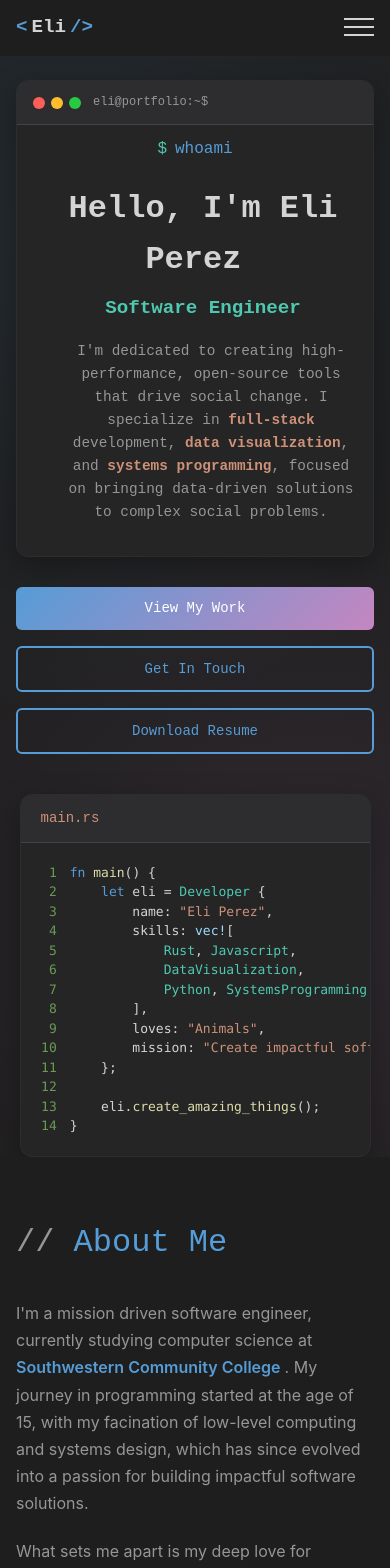
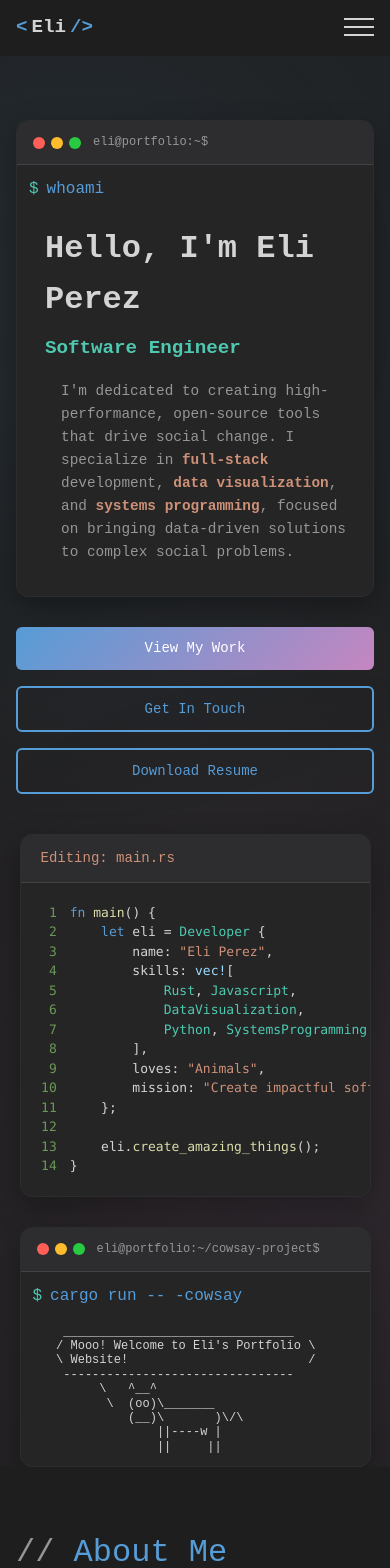
Before and after one commit to counterspecies/Portfolio-Website, a React (Create React App) app: page / in a window 390 px wide. Shown: the top 1568 px of the page. Built offline with nearby package versions, Linux system fonts and the light colour scheme.

Commit message:
added cow :)

```diff
--- a/src/components/Hero.css
+++ b/src/components/Hero.css
@@ -1,8 +1,9 @@
 .hero {
-  min-height: 100vh;
+  min-height: calc(100vh - 80px);
   display: flex;
   align-items: center;
   position: relative;
+  padding-top: 80px; /* Account for fixed header on desktop */
   background:
     radial-gradient(circle at 20% 20%, rgba(86, 156, 214, 0.1) 0%, transparent 50%),
     radial-gradient(circle at 80% 80%, rgba(197, 134, 192, 0.1) 0%, transparent 50%),
@@ -64,6 +65,7 @@
 .terminal-body {
   padding: 20px;
   font-family: 'JetBrains Mono', monospace;
+  font-size: 16px;
 }
 
 .command-line {
@@ -88,15 +90,18 @@
 .ascii-output {
   margin-top: 15px;
   color: var(--text-primary);
-  font-size: 0.7rem;
+  font-size: clamp(0.5rem, 2.5vw, 0.9rem);
   line-height: 1.2;
-  overflow-x: hidden;
+  overflow-x: auto;
+  width: 100%;
+  padding: 0 10px;
 }
 
 .ascii-output pre {
   margin: 0;
   font-family: 'JetBrains Mono', monospace;
   white-space: pre;
+  width: fit-content;
 }
 
 .name-display {
@@ -163,6 +168,8 @@
 /* Code Snippet Visual */
 .hero-visual {
   display: flex;
+  flex-direction: column;
+  gap: 30px;
   justify-content: center;
   align-items: center;
 }
@@ -191,7 +198,7 @@
 .code-content {
   padding: 20px;
   font-family: 'JetBrains Mono', monospace;
-  font-size: 14px;
+  font-size: 16px;
   line-height: 1.4;
   overflow-x: auto;
   color: var(--text-primary);
@@ -199,6 +206,17 @@
 
 .code-content code {
   color: var(--text-primary);
+}
+
+/* Terminal Output Styling */
+.terminal-output {
+  background: var(--bg-secondary);
+  border-radius: 12px;
+  border: 1px solid var(--bg-tertiary);
+  overflow: hidden;
+  max-width: 100%;
+  box-shadow: 0 10px 30px rgba(0, 0, 0, 0.3);
+  width: 100%;
 }
 
 /* Syntax highlighting */
@@ -210,7 +228,8 @@
 /* Responsive Design */
 @media (max-width: 768px) {
   .hero {
-    padding-top: 80px; /* Account for fixed header */
+    min-height: calc(100vh - 120px);
+    padding-top: 120px; /* Account for fixed header */
   }
 
   .hero .container {
@@ -227,28 +246,29 @@
     justify-content: center;
   }
 
-  .code-snippet {
+  .code-snippet,
+  .terminal-output {
     max-width: 90vw;
   }
 
   .code-content {
-    font-size: 12px;
+    font-size: 14px;
     padding: 16px;
   }
 
   /* Mobile cow styling fixes */
   .ascii-output {
-    font-size: 0.6rem;
-    line-height: 1.1;
-    overflow-x: hidden;
-    max-width: 100%;
+    font-size: clamp(0.5rem, 3.75vw, 0.875rem);
+    padding: 0 5px;
     text-align: left;
   }
 
-  .ascii-output pre {
-    white-space: pre;
-    margin: 0;
-    padding: 0;
+  .terminal-body {
+    text-align: left;
+  }
+
+  .terminal-title {
+    text-align: left;
   }
 }
 
@@ -266,9 +286,8 @@
 
   /* Even smaller cow for very small screens */
   .ascii-output {
-    font-size: 0.5rem;
-    line-height: 1.0;
-    overflow-x: hidden;
+    font-size: clamp(0.375rem, 5vw, 0.75rem);
+    padding: 0 2px;
   }
 
   .terminal-body {
--- a/src/components/Hero.js
+++ b/src/components/Hero.js
@@ -76,7 +76,7 @@ const Hero = () => {
         <div className="hero-visual">
           <div className="code-snippet">
             <div className="code-header">
-              <span className="file-name">main.rs</span>
+              <span className="file-name">Editing: main.rs</span>
             </div>
             <SyntaxHighlighter
               language="rust"
@@ -109,6 +109,34 @@ const Hero = () => {
 }`}
             </SyntaxHighlighter>
           </div>
+
+          <div className="terminal-output">
+            <div className="terminal-header">
+              <div className="terminal-buttons">
+                <span className="btn-red"></span>
+                <span className="btn-yellow"></span>
+                <span className="btn-green"></span>
+              </div>
+              <div className="terminal-title">eli@portfolio:~/cowsay-project$</div>
+            </div>
+            <div className="terminal-body">
+              <div className="command-line">
+                <span className="prompt">$</span>
+                <span className="command">cargo run -- -cowsay</span>
+              </div>
+              <div className="ascii-output">
+                <pre>{`    ________________________________
+   / Mooo! Welcome to Eli's Portfolio \\
+   \\ Website!                         /
+    --------------------------------
+         \\   ^__^
+          \\  (oo)\\_______
+             (__)\\       )\\/\\
+                 ||----w |
+                 ||     ||`}</pre>
+              </div>
+            </div>
+          </div>
         </div>
       </div>
     </section>
```
